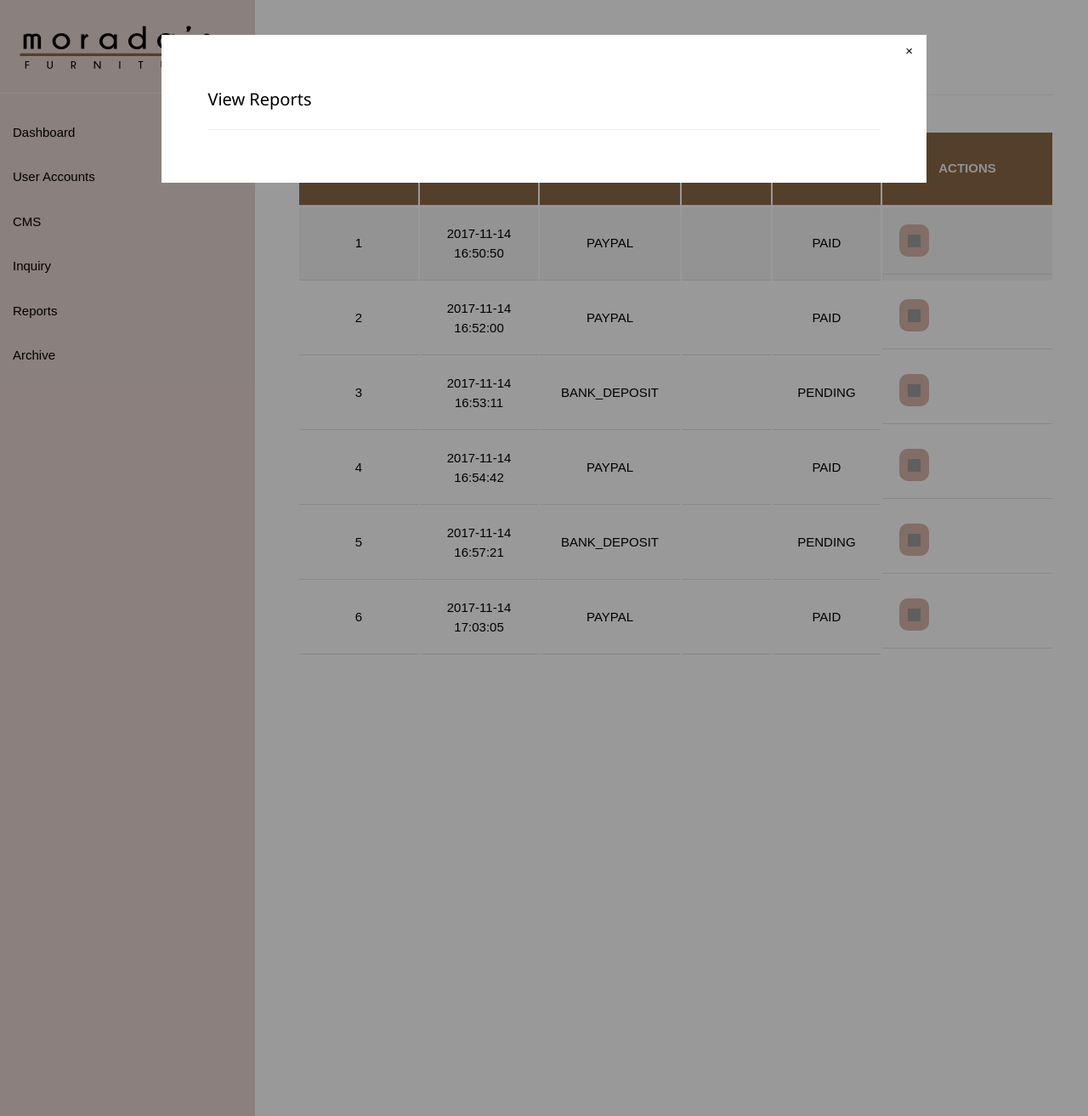
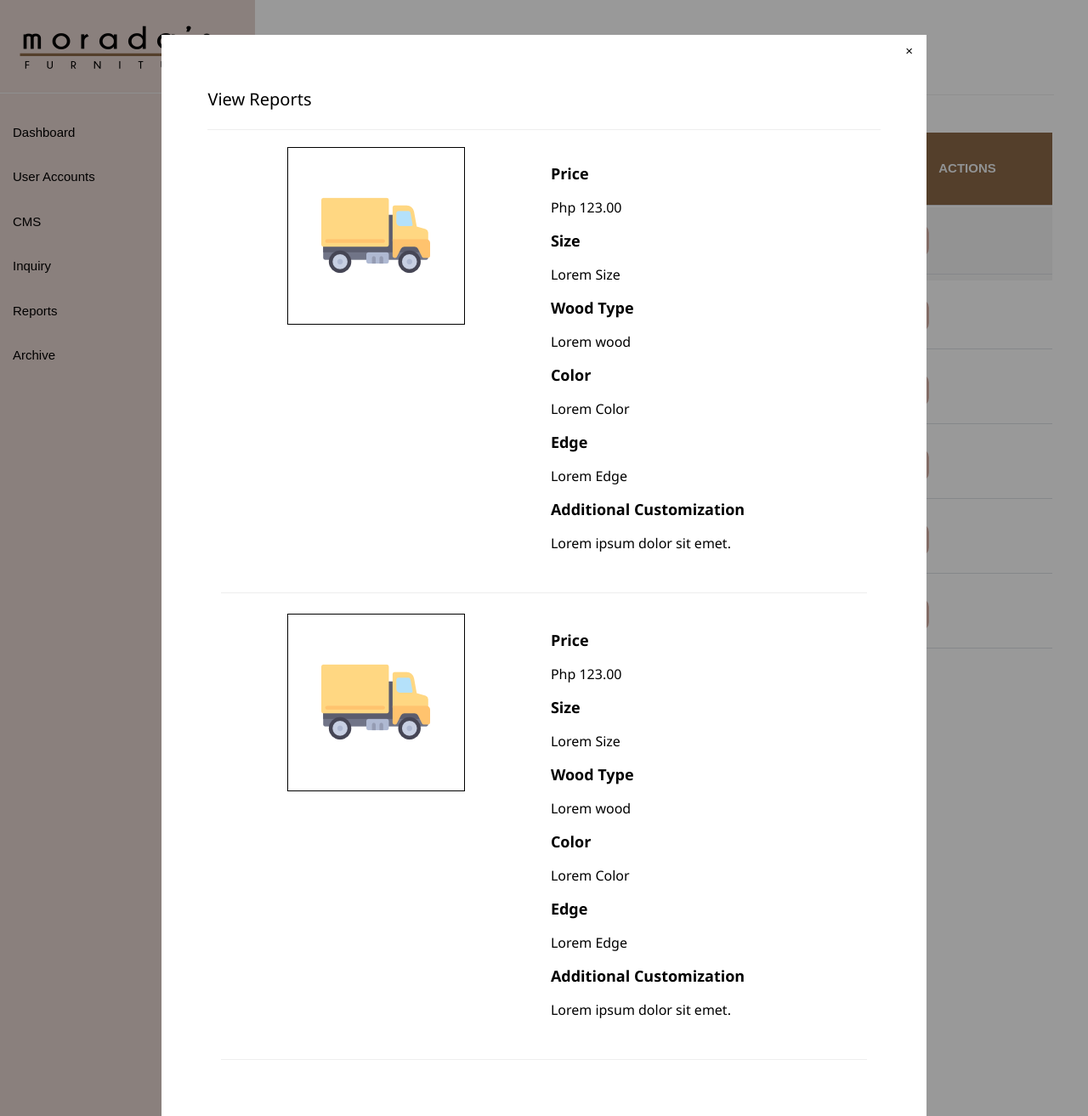
Before and after one commit to tetsu0329/morada, a PHP site: page /admin/reports.php?TransactionCode=1 in a window 1280 px wide. Shown: the part 59-1372 px from the top of the page at 85% size. Run offline with PHP 8.4, Linux system fonts and the light colour scheme; the visitor is signed in with stand-in values (Sample User, id 1); data comes from the database, SQL or seed files in the repository; data that the repository does not hold is empty; grey boxes are pictures that could not be loaded.

Commit message:
view report

```diff
--- a/admin/reports.php
+++ b/admin/reports.php
@@ -179,6 +179,28 @@
   padding:3% !important;
 }
 
+.rightreport{
+  padding: 1%;
+}
+
+.imgreport{
+  padding: 10%;
+  border: 1px solid black;
+  max-width: 500px;
+  max-height: 500px;
+}
+
+.rightreport{
+  font-family: 'Century Gothic';
+}
+.w3-modal-content{
+  height: auto;
+}
+
+.hr{
+  height: 1px;
+  background: black;
+}
 /*MOBILE RESPONSIVE*/
 	@media screen and (max-width: 600px) {
   .content_body{
@@ -240,6 +262,57 @@
                           <div class="w3-container">
                             <h4>View Reports</h4>
                             <hr>
+
+                            <div class="w3-half">
+                              <center><img src="../img/freedel.png " class="imgreport"></center>
+                            </div>
+
+                            <div class="w3-half rightreport">
+                              <h5 style="font-weight: 600;">Price</h5>
+                              <h6 style="line-height: 2;">Php 123.00</h6>
+
+                              <h5 style="font-weight: 600;">Size</h5>
+                              <h6 style="line-height: 2;">Lorem Size</h6>
+
+                              <h5 style="font-weight: 600;">Wood Type</h5>
+                              <h6 style="line-height: 2;">Lorem wood</h6>
+
+                              <h5 style="font-weight: 600;">Color</h5>
+                              <h6 style="line-height: 2;">Lorem Color</h6>
+
+                              <h5 style="font-weight: 600;">Edge</h5>
+                              <h6 style="line-height: 2;">Lorem Edge</h6>
+
+                              <h5 style="font-weight: 600;">Additional Customization</h5>
+                              <h6 style="line-height: 2;">Lorem ipsum dolor sit emet.</h6>
+                            </div>
+
+                            <div class="w3-container"><hr></div>
+
+                            <div class="w3-half">
+                              <center><img src="../img/freedel.png " class="imgreport"></center>
+                            </div>
+
+                            <div class="w3-half rightreport">
+                                <h5 style="font-weight: 600;">Price</h5>
+                                <h6 style="line-height: 2;">Php 123.00</h6>
+
+                                <h5 style="font-weight: 600;">Size</h5>
+                                <h6 style="line-height: 2;">Lorem Size</h6>
+
+                                <h5 style="font-weight: 600;">Wood Type</h5>
+                                <h6 style="line-height: 2;">Lorem wood</h6>
+
+                                <h5 style="font-weight: 600;">Color</h5>
+                                <h6 style="line-height: 2;">Lorem Color</h6>
+
+                                <h5 style="font-weight: 600;">Edge</h5>
+                                <h6 style="line-height: 2;">Lorem Edge</h6>
+
+                                <h5 style="font-weight: 600;">Additional Customization</h5>
+                                <h6 style="line-height: 2;">Lorem ipsum dolor sit emet.</h6>
+                            </div>
+                            <div class="w3-container"><hr></div>
                           </div>
                         </div>
                     </div>
```
